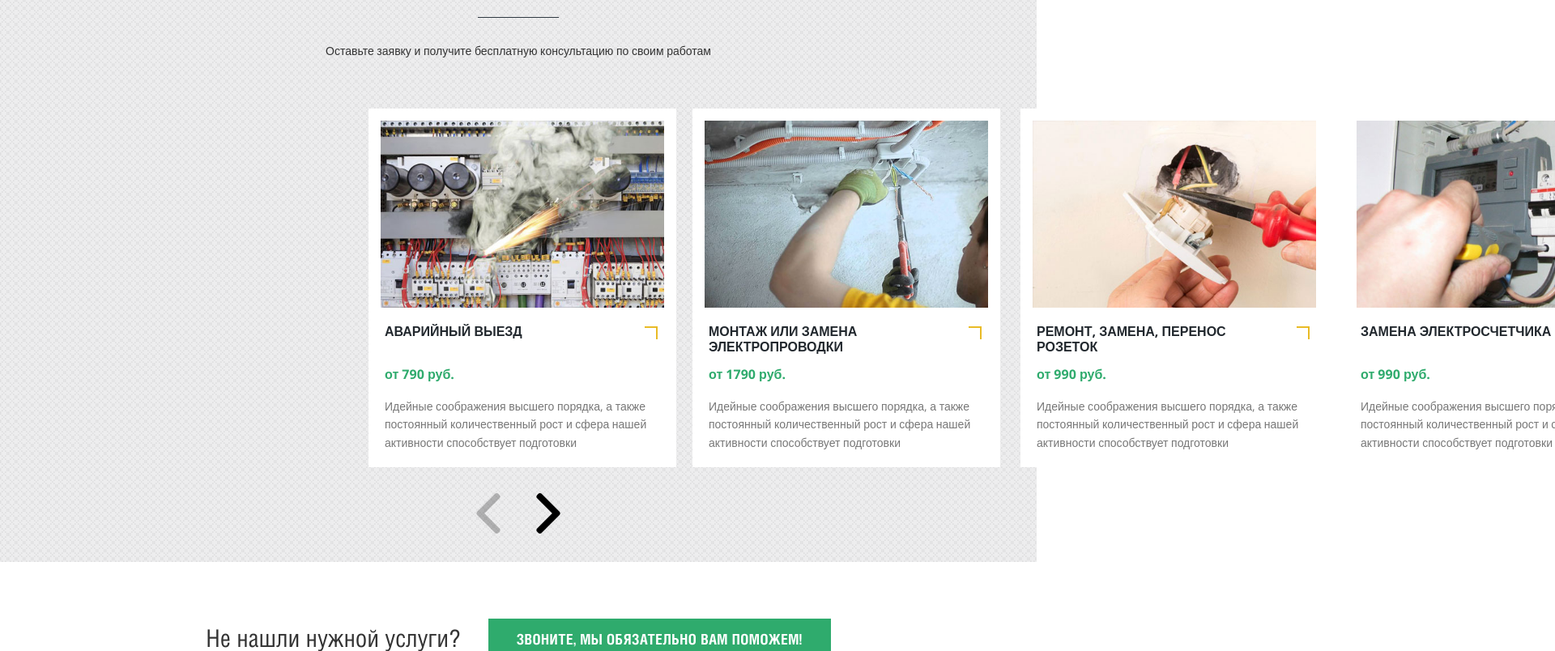
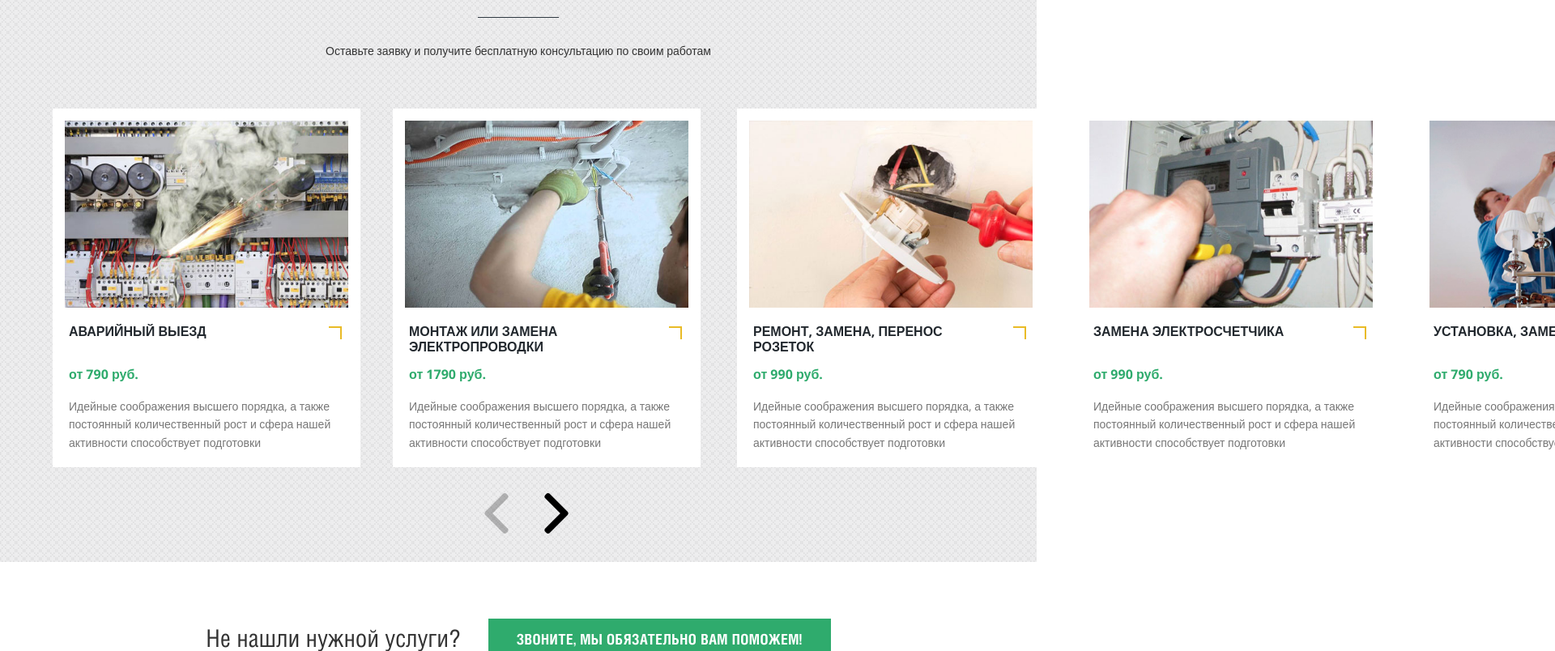
Before and after one commit to OksanaGlobazh-1991/Graduation-project.GloAcademy, a website built with webpack: page index.html in a window 1280 px wide. Shown: the part 760-1564 px from the top of the page at 81% size, 1920 px wide, since content can reach past the window. Built offline with nearby package versions, Linux system fonts and the light colour scheme; files whose address does not match are found by name.

Commit message:
карусель начало исправила

```diff
--- a/css/style.css
+++ b/css/style.css
@@ -1237,7 +1237,7 @@ video#video_background {
 /**** /. services section *****/
 .slider {
 	position: relative;
-	width: 380px;
+	width: 1200px;
 	height: 470px;
 	margin: 0px auto ;
 	user-select: none;
@@ -1257,7 +1257,7 @@ video#video_background {
 	display: flex;
 }
 .slide {
-	width: 400px;
+	min-width: 420px;
 	height: 440px;
 	flex-shrink: 0;
 	display: flex;
--- a/src/modules/servisesOur.js
+++ b/src/modules/servisesOur.js
@@ -34,7 +34,7 @@ const servisesOur = () => {
    };
 
    const checkBtn = () =>{
-      if(position===0){
+      if(position === 0){
          prevBtn.classList.add('btn-disabled');
       } else {
          prevBtn.classList.remove('btn-disabled');
```
Also changed, not shown: dist/dev-bundle.js.
